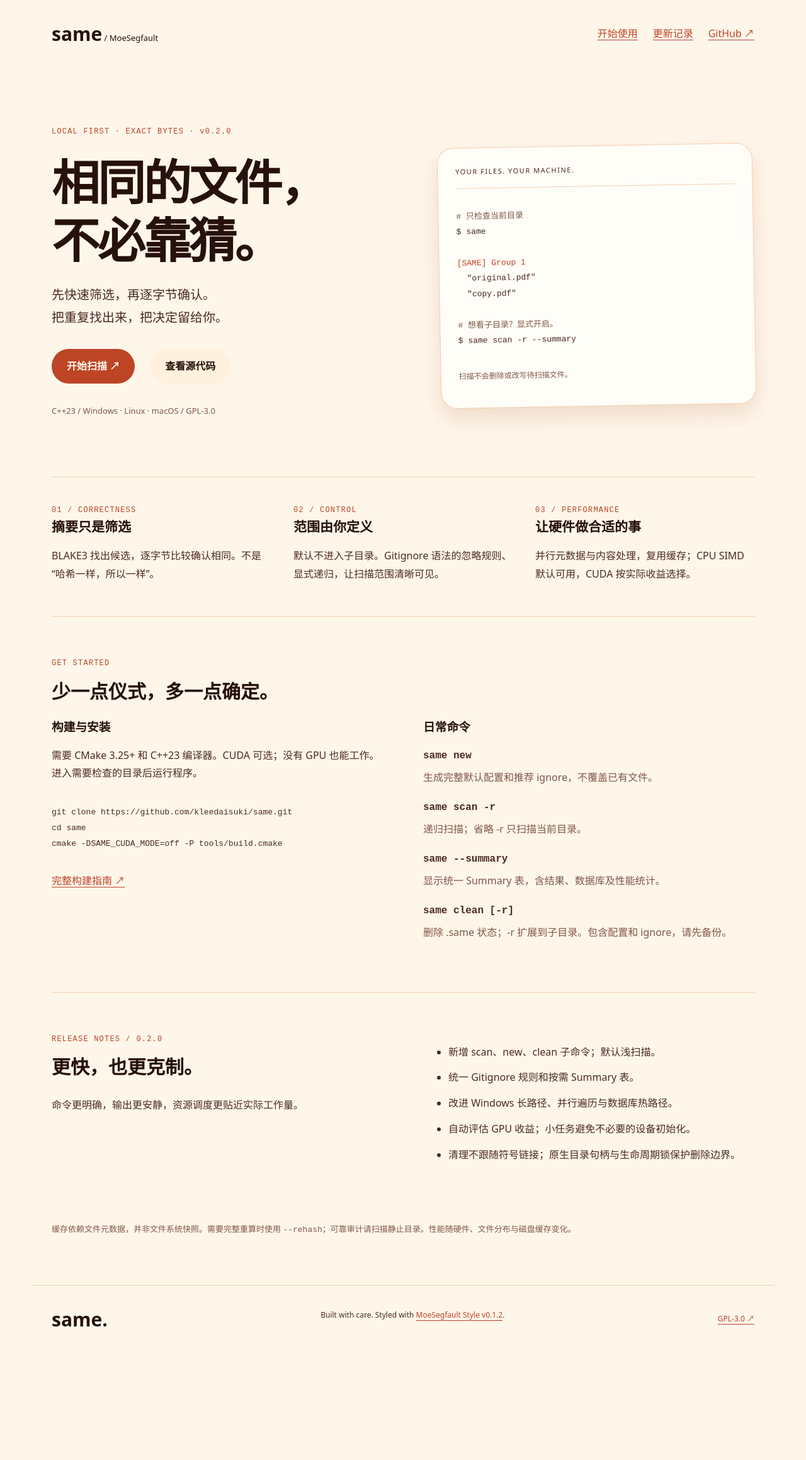
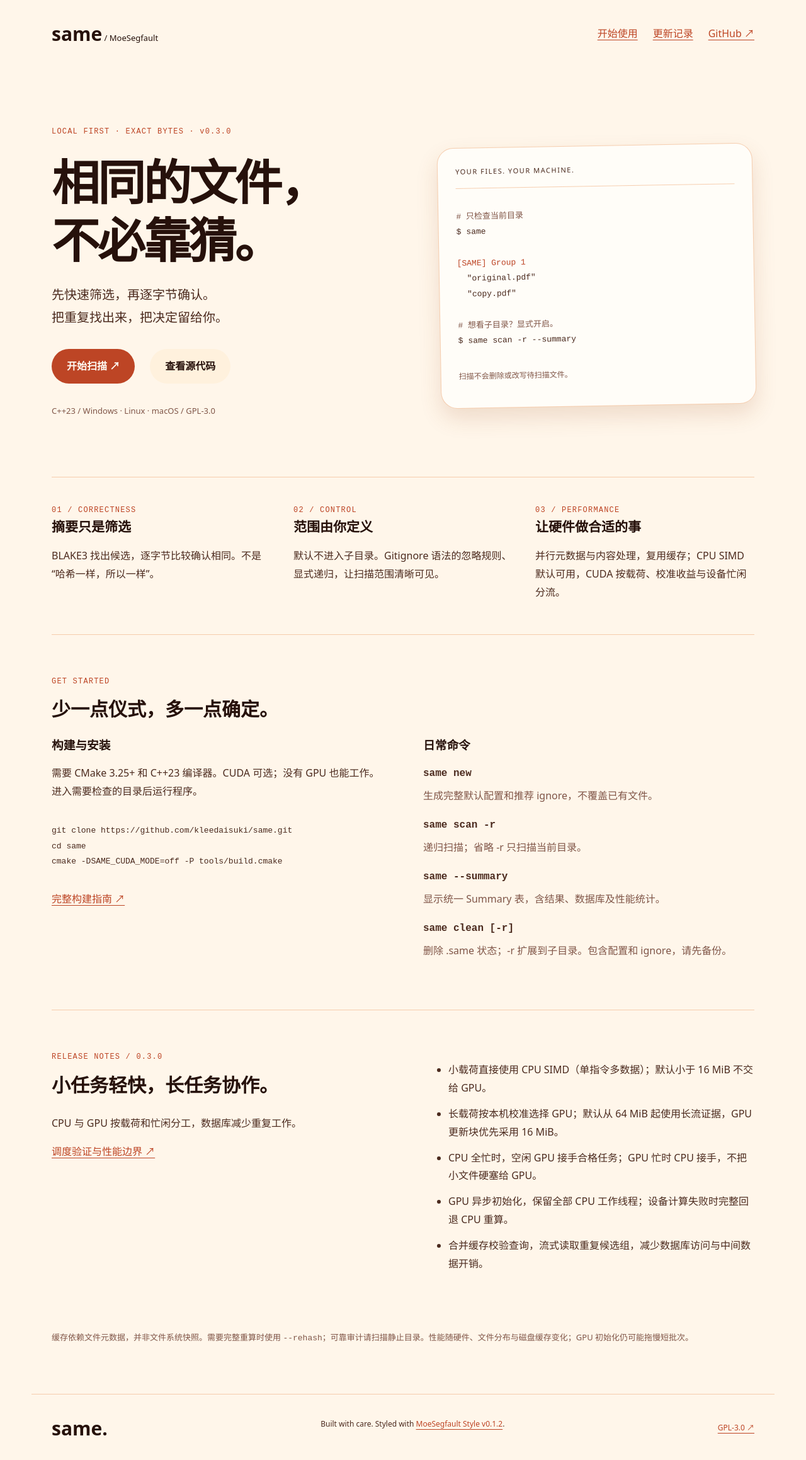
Before and after one commit to kleedaisuki/same, a plain HTML site: page site/index.html in a window 1280 px wide. Shown: the whole page at 63% size. Before the commit the page ends 2148 px from the top, so only its background shows below. Drawn offline with Linux system fonts and the light colour scheme.

Commit message:
chore(release): update product page and version to 0.3.0
Align the product metadata, hero and release notes with adaptive hash scheduling and database hot-path improvements. Keep CLI help/version and CMake package version consistent; disclose short-batch GPU startup costs.

Verified Release CPU build, same --version output, all 16 CPU tests, clang-format and diff whitespace checks. Preserve vendored style version independently.

```diff
--- a/site/index.html
+++ b/site/index.html
@@ -1,9 +1,9 @@
 <!doctype html>
 <html lang="zh-CN"><head><meta charset="utf-8"><meta name="viewport" content="width=device-width,initial-scale=1">
-<title>same — 找到真正相同的文件</title><meta name="description" content="same v0.2.0：本地精确文件去重检查，BLAKE3 筛选、逐字节验证，CPU SIMD 与可选 CUDA。">
+<title>same — 找到真正相同的文件</title><meta name="description" content="same v0.3.0：本地精确文件去重检查，BLAKE3 筛选、逐字节验证，CPU SIMD 与可选 CUDA。">
 <link rel="icon" type="image/svg+xml" href="favicon.svg"><link rel="canonical" href="https://same.moesegfault.dev/"><link rel="stylesheet" href="vendor/moesegfault-style/all.css"><link rel="stylesheet" href="style.css"></head>
 <body><a class="skip" href="#main">跳到正文</a><header><a class="wordmark" href="./">same<span> / MoeSegfault</span></a><nav aria-label="主导航"><a href="#start">开始使用</a><a href="#release">更新记录</a><a href="https://github.com/kleedaisuki/same">GitHub ↗</a></nav></header>
-<main id="main"><section class="hero"><div><p class="eyebrow">LOCAL FIRST · EXACT BYTES · v0.2.0</p><h1>相同的文件，<br>不必靠猜。</h1><p class="lead">先快速筛选，再逐字节确认。<br>把重复找出来，把决定留给你。</p><div class="actions"><a class="button" href="#start">开始扫描 ↗</a><a class="button secondary" href="https://github.com/kleedaisuki/same">查看源代码</a></div><p class="note">C++23 / Windows · Linux · macOS / GPL-3.0</p></div><div class="terminal" aria-label="扫描命令示例"><div class="terminal-title">YOUR FILES. YOUR MACHINE.</div><pre><code><span class="muted"># 只检查当前目录</span>
+<main id="main"><section class="hero"><div><p class="eyebrow">LOCAL FIRST · EXACT BYTES · v0.3.0</p><h1>相同的文件，<br>不必靠猜。</h1><p class="lead">先快速筛选，再逐字节确认。<br>把重复找出来，把决定留给你。</p><div class="actions"><a class="button" href="#start">开始扫描 ↗</a><a class="button secondary" href="https://github.com/kleedaisuki/same">查看源代码</a></div><p class="note">C++23 / Windows · Linux · macOS / GPL-3.0</p></div><div class="terminal" aria-label="扫描命令示例"><div class="terminal-title">YOUR FILES. YOUR MACHINE.</div><pre><code><span class="muted"># 只检查当前目录</span>
 $ same
 
 <span class="accent">[SAME] Group 1</span>
@@ -12,10 +12,10 @@
 
 <span class="muted"># 想看子目录？显式开启。</span>
 $ same scan -r --summary</code></pre><p>扫描不会删除或改写待扫描文件。</p></div></section>
-<section class="principles" aria-label="设计原则"><article><span>01 / CORRECTNESS</span><h2>摘要只是筛选</h2><p>BLAKE3 找出候选，逐字节比较确认相同。不是“哈希一样，所以一样”。</p></article><article><span>02 / CONTROL</span><h2>范围由你定义</h2><p>默认不进入子目录。Gitignore 语法的忽略规则、显式递归，让扫描范围清晰可见。</p></article><article><span>03 / PERFORMANCE</span><h2>让硬件做合适的事</h2><p>并行元数据与内容处理，复用缓存；CPU SIMD 默认可用，CUDA 按实际收益选择。</p></article></section>
+<section class="principles" aria-label="设计原则"><article><span>01 / CORRECTNESS</span><h2>摘要只是筛选</h2><p>BLAKE3 找出候选，逐字节比较确认相同。不是“哈希一样，所以一样”。</p></article><article><span>02 / CONTROL</span><h2>范围由你定义</h2><p>默认不进入子目录。Gitignore 语法的忽略规则、显式递归，让扫描范围清晰可见。</p></article><article><span>03 / PERFORMANCE</span><h2>让硬件做合适的事</h2><p>并行元数据与内容处理，复用缓存；CPU SIMD 默认可用，CUDA 按载荷、校准收益与设备忙闲分流。</p></article></section>
 <section id="start" class="section"><p class="eyebrow">GET STARTED</p><h2>少一点仪式，多一点确定。</h2><div class="two-col"><div><h3>构建与安装</h3><p>需要 CMake 3.25+ 和 C++23 编译器。CUDA 可选；没有 GPU 也能工作。进入需要检查的目录后运行程序。</p><pre><code>git clone https://github.com/kleedaisuki/same.git
 cd same
 cmake -DSAME_CUDA_MODE=off -P tools/build.cmake</code></pre><a href="https://github.com/kleedaisuki/same/blob/main/docs/build.md">完整构建指南 ↗</a></div><div><h3>日常命令</h3><dl><dt><code>same new</code></dt><dd>生成完整默认配置和推荐 ignore，不覆盖已有文件。</dd><dt><code>same scan -r</code></dt><dd>递归扫描；省略 -r 只扫描当前目录。</dd><dt><code>same --summary</code></dt><dd>显示统一 Summary 表，含结果、数据库及性能统计。</dd><dt><code>same clean [-r]</code></dt><dd>删除 .same 状态；-r 扩展到子目录。包含配置和 ignore，请先备份。</dd></dl></div></div></section>
-<section id="release" class="section release"><div><p class="eyebrow">RELEASE NOTES / 0.2.0</p><h2>更快，也更克制。</h2><p>命令更明确，输出更安静，资源调度更贴近实际工作量。</p></div><ul><li>新增 scan、new、clean 子命令；默认浅扫描。</li><li>统一 Gitignore 规则和按需 Summary 表。</li><li>改进 Windows 长路径、并行遍历与数据库热路径。</li><li>自动评估 GPU 收益；小任务避免不必要的设备初始化。</li><li>清理不跟随符号链接；原生目录句柄与生命周期锁保护删除边界。</li></ul></section>
-<aside class="note">缓存依赖文件元数据，并非文件系统快照。需要完整重算时使用 <code>--rehash</code>；可靠审计请扫描静止目录。性能随硬件、文件分布与磁盘缓存变化。</aside></main>
+<section id="release" class="section release"><div><p class="eyebrow">RELEASE NOTES / 0.3.0</p><h2>小任务轻快，长任务协作。</h2><p>CPU 与 GPU 按载荷和忙闲分工，数据库减少重复工作。</p><p><a href="https://github.com/kleedaisuki/same/blob/main/docs/adaptive-routing-validation.md">调度验证与性能边界 ↗</a></p></div><ul><li>小载荷直接使用 CPU SIMD（单指令多数据）；默认小于 16 MiB 不交给 GPU。</li><li>长载荷按本机校准选择 GPU；默认从 64 MiB 起使用长流证据，GPU 更新块优先采用 16 MiB。</li><li>CPU 全忙时，空闲 GPU 接手合格任务；GPU 忙时 CPU 接手，不把小文件硬塞给 GPU。</li><li>GPU 异步初始化，保留全部 CPU 工作线程；设备计算失败时完整回退 CPU 重算。</li><li>合并缓存校验查询，流式读取重复候选组，减少数据库访问与中间数据开销。</li></ul></section>
+<aside class="note">缓存依赖文件元数据，并非文件系统快照。需要完整重算时使用 <code>--rehash</code>；可靠审计请扫描静止目录。性能随硬件、文件分布与磁盘缓存变化；GPU 初始化仍可能拖慢短批次。</aside></main>
 <footer><a class="wordmark" href="./">same.</a><p>Built with care. Styled with <a href="https://style.moesegfault.dev">MoeSegfault Style v0.1.2</a>.</p><a href="https://github.com/kleedaisuki/same/blob/main/LICENSE">GPL-3.0 ↗</a></footer></body></html>
```
Also changed, not shown: CMakeLists.txt, 1 other file.
